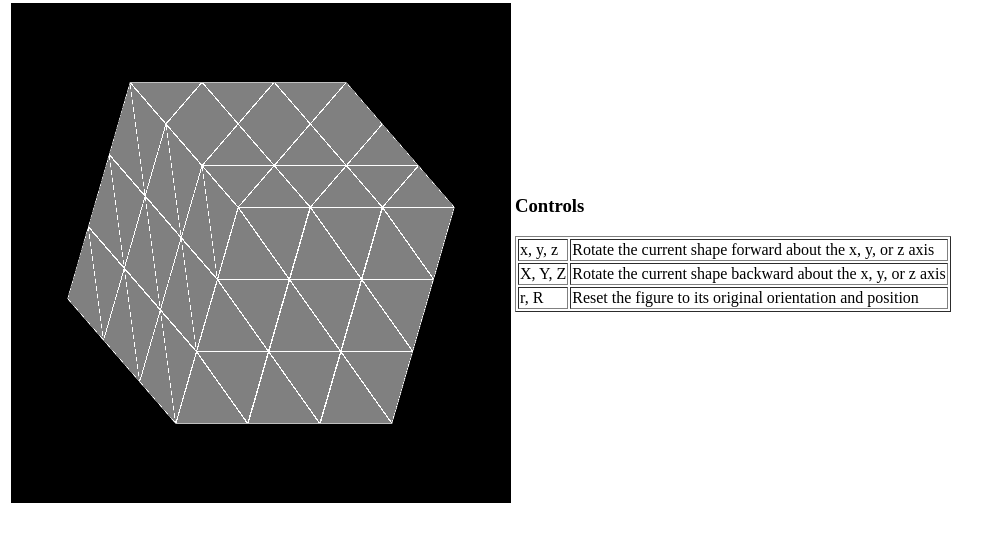
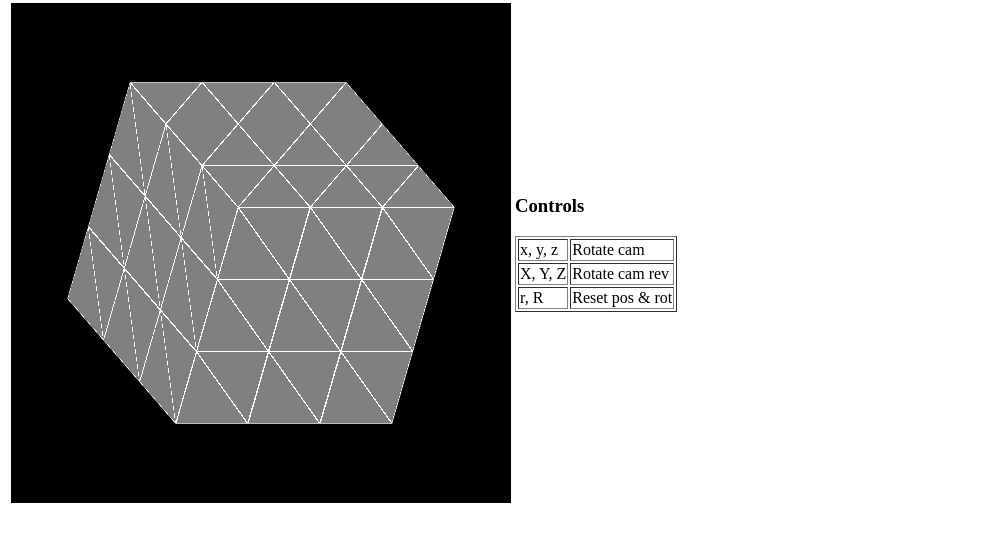
Before and after one commit to mkowusujr/graphics-final, a plain HTML site: page tessellation.html in a window 1280 px wide. Shown: the part 66-608 px from the top of the page, without its empty margins (0-1005 px from the left). Drawn offline with Linux system fonts and the light colour scheme.

Commit message:
Shortened command word length

```diff
--- a/tessellation.html
+++ b/tessellation.html
@@ -126,15 +126,15 @@
               <tbody>
               <tr>
               <td>x, y, z</td>
-              <td>Rotate the current shape forward about the x, y, or z axis</td>
+              <td>Rotate cam</td>
               </tr>
               <tr>
               <td>X, Y, Z</td>
-              <td>Rotate the current shape backward about the x, y, or z axis</td>
+              <td>Rotate cam rev</td>
               </tr>
               <tr>
               <td>r, R</td>
-              <td>Reset the figure to its original orientation and position</td>
+              <td>Reset pos & rot</td>
               </tr>
               </tbody>
               </table>
```
